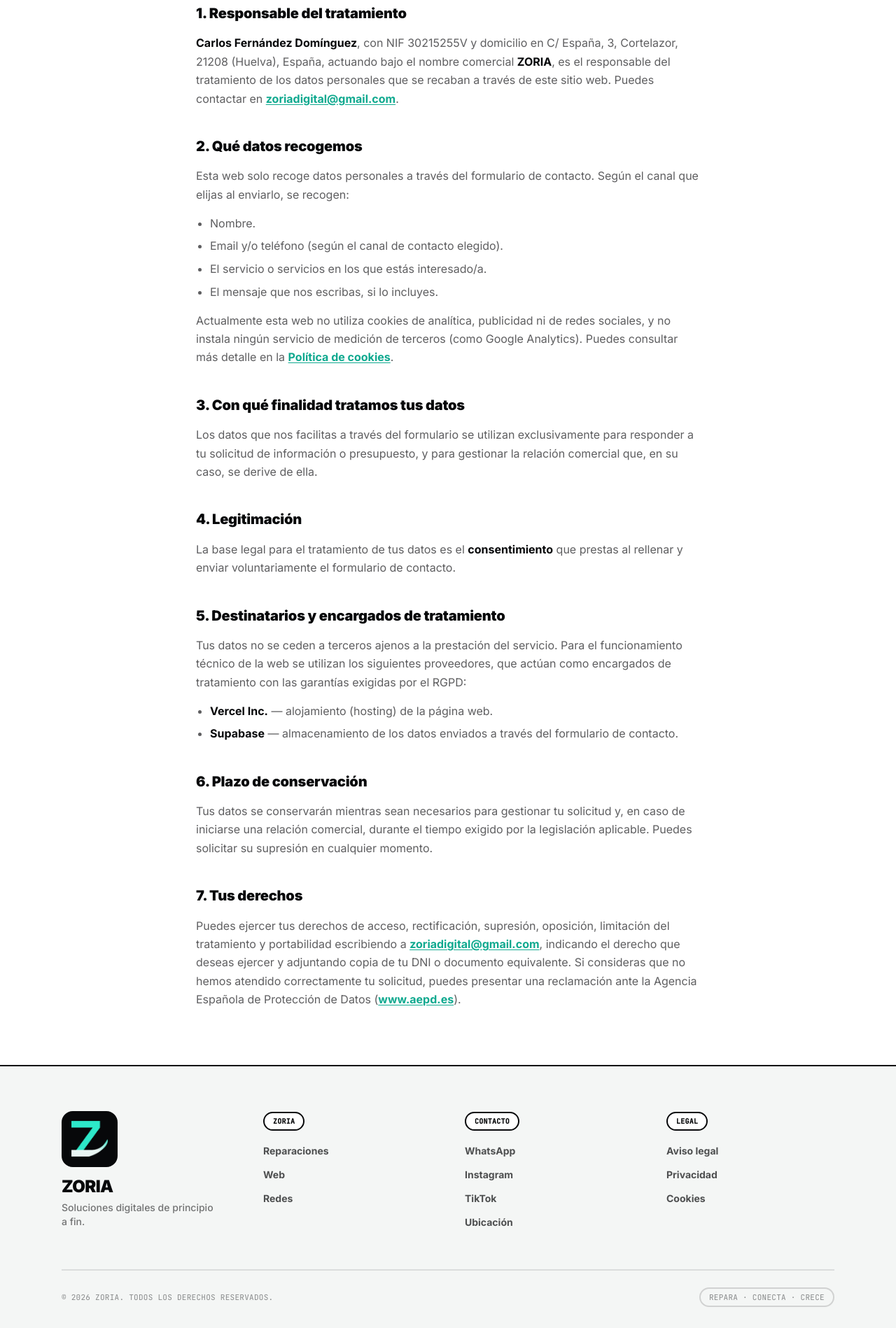
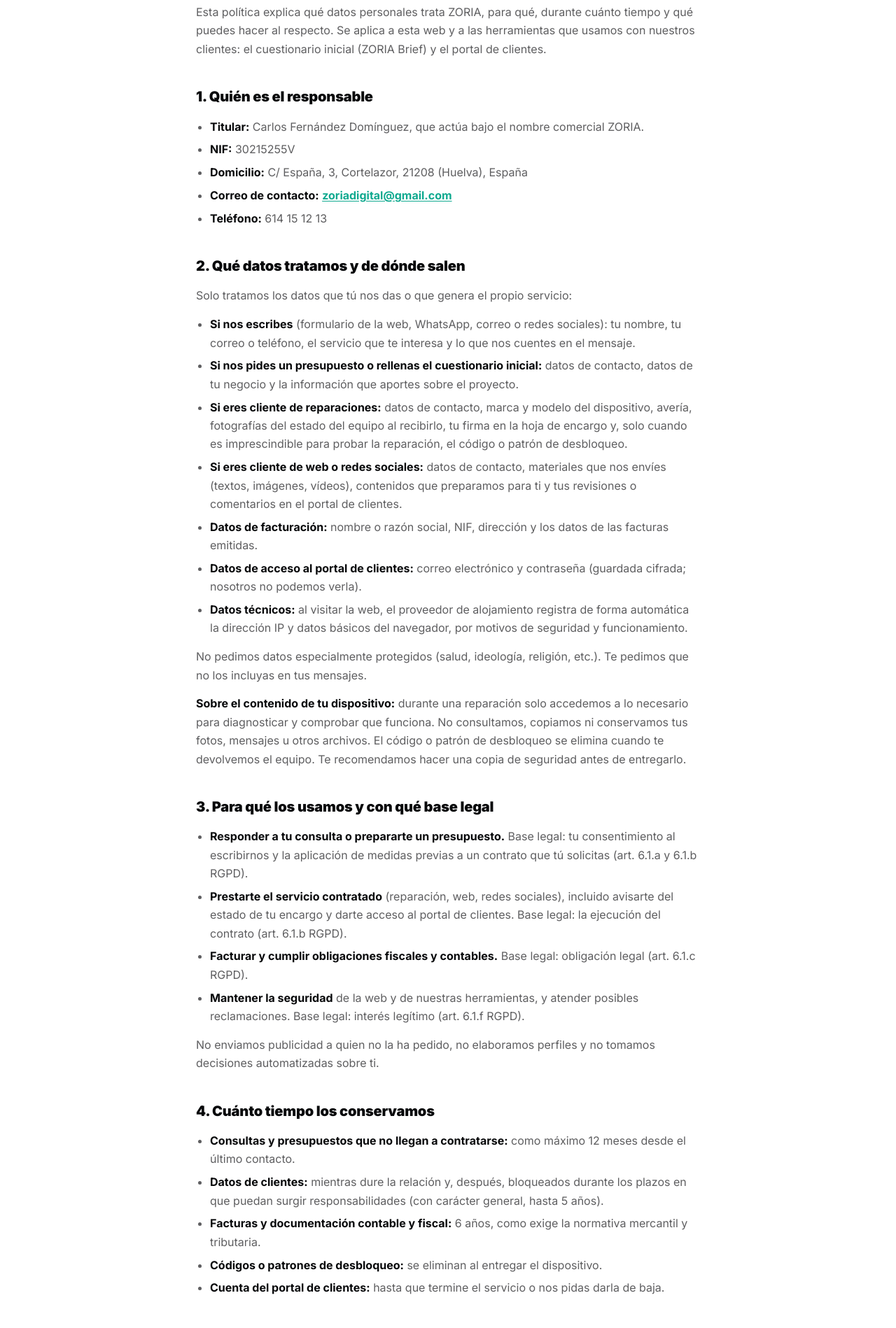
Before and after one commit to carlosfernandezdominguez99-dot/zoria-web, a Next.js app: page /privacidad in a window 1280 px wide. Shown: the part 300-2198 px from the top of the page at 70% size. Built offline with nearby package versions, Linux system fonts and the light colour scheme.

Commit message:
Política de privacidad ampliada y enlaces reales a WhatsApp, Instagram y TikTok en el pie
Co-Authored-By: Claude Opus 5.5 <noreply@anthropic.com>
Claude-Session: https://claude.ai/code/session_01J6EbJZF6HNzuu3YeahV9UG

```diff
--- a/src/app/privacidad/page.tsx
+++ b/src/app/privacidad/page.tsx
@@ -4,100 +4,259 @@ import { TITULAR } from "@/lib/legal";
 
 export const metadata: Metadata = {
   title: "Política de privacidad",
-  description: `Política de privacidad de ${TITULAR.nombreComercial}, conforme al RGPD y la LOPDGDD.`,
+  description: `Cómo trata ${TITULAR.nombreComercial} los datos personales de quienes visitan la web, piden información o son clientes.`,
 };
 
 export default function PrivacidadPage() {
+  const correo = <a href={`mailto:${TITULAR.email}`}>{TITULAR.email}</a>;
+
   return (
     <LegalShell
       eyebrow="Legal"
       titulo="Política de privacidad"
-      actualizado="octubre de 2026"
+      actualizado="7 de octubre de 2026"
     >
       <div className="legal-prose">
-        <h2>1. Responsable del tratamiento</h2>
         <p>
-          <strong>{TITULAR.nombre}</strong>, con NIF {TITULAR.nif} y domicilio
-          en {TITULAR.domicilio}, actuando bajo el nombre comercial{" "}
-          <strong>{TITULAR.nombreComercial}</strong>, es el responsable del
-          tratamiento de los datos personales que se recaban a través de este
-          sitio web. Puedes contactar en{" "}
-          <a href={`mailto:${TITULAR.email}`}>{TITULAR.email}</a>.
+          Esta política explica qué datos personales trata{" "}
+          {TITULAR.nombreComercial}, para qué, durante cuánto tiempo y qué
+          puedes hacer al respecto. Se aplica a esta web y a las herramientas
+          que usamos con nuestros clientes: el cuestionario inicial (ZORIA
+          Brief) y el portal de clientes.
         </p>
 
-        <h2>2. Qué datos recogemos</h2>
-        <p>
-          Esta web solo recoge datos personales a través del formulario de
-          contacto. Según el canal que elijas al enviarlo, se recogen:
-        </p>
+        <h2>1. Quién es el responsable</h2>
         <ul>
-          <li>Nombre.</li>
-          <li>Email y/o teléfono (según el canal de contacto elegido).</li>
-          <li>El servicio o servicios en los que estás interesado/a.</li>
-          <li>El mensaje que nos escribas, si lo incluyes.</li>
+          <li>
+            <strong>Titular:</strong> {TITULAR.nombre}, que actúa bajo el
+            nombre comercial {TITULAR.nombreComercial}.
+          </li>
+          <li>
+            <strong>NIF:</strong> {TITULAR.nif}
+          </li>
+          <li>
+            <strong>Domicilio:</strong> {TITULAR.domicilio}
+          </li>
+          <li>
+            <strong>Correo de contacto:</strong> {correo}
+          </li>
+          <li>
+            <strong>Teléfono:</strong> {TITULAR.telefono}
+          </li>
+        </ul>
+
+        <h2>2. Qué datos tratamos y de dónde salen</h2>
+        <p>Solo tratamos los datos que tú nos das o que genera el propio servicio:</p>
+        <ul>
+          <li>
+            <strong>Si nos escribes</strong> (formulario de la web, WhatsApp,
+            correo o redes sociales): tu nombre, tu correo o teléfono, el
+            servicio que te interesa y lo que nos cuentes en el mensaje.
+          </li>
+          <li>
+            <strong>Si nos pides un presupuesto o rellenas el cuestionario
+            inicial:</strong> datos de contacto, datos de tu negocio y la
+            información que aportes sobre el proyecto.
+          </li>
+          <li>
+            <strong>Si eres cliente de reparaciones:</strong> datos de
+            contacto, marca y modelo del dispositivo, avería, fotografías
+            del estado del equipo al recibirlo, tu firma en la hoja de
+            encargo y, solo cuando es imprescindible para probar la
+            reparación, el código o patrón de desbloqueo.
+          </li>
+          <li>
+            <strong>Si eres cliente de web o redes sociales:</strong> datos
+            de contacto, materiales que nos envíes (textos, imágenes,
+            vídeos), contenidos que preparamos para ti y tus revisiones o
+            comentarios en el portal de clientes.
+          </li>
+          <li>
+            <strong>Datos de facturación:</strong> nombre o razón social,
+            NIF, dirección y los datos de las facturas emitidas.
+          </li>
+          <li>
+            <strong>Datos de acceso al portal de clientes:</strong> correo
+            electrónico y contraseña (guardada cifrada; nosotros no podemos
+            verla).
+          </li>
+          <li>
+            <strong>Datos técnicos:</strong> al visitar la web, el proveedor
+            de alojamiento registra de forma automática la dirección IP y
+            datos básicos del navegador, por motivos de seguridad y
+            funcionamiento.
+          </li>
         </ul>
         <p>
-          Actualmente esta web no utiliza cookies de analítica, publicidad ni
-          de redes sociales, y no instala ningún servicio de medición de
-          terceros (como Google Analytics). Puedes consultar más detalle en
-          la <a href="/cookies">Política de cookies</a>.
+          No pedimos datos especialmente protegidos (salud, ideología,
+          religión, etc.). Te pedimos que no los incluyas en tus mensajes.
+        </p>
+        <p>
+          <strong>Sobre el contenido de tu dispositivo:</strong> durante una
+          reparación solo accedemos a lo necesario para diagnosticar y
+          comprobar que funciona. No consultamos, copiamos ni conservamos
+          tus fotos, mensajes u otros archivos. El código o patrón de
+          desbloqueo se elimina cuando te devolvemos el equipo. Te
+          recomendamos hacer una copia de seguridad antes de entregarlo.
         </p>
 
-        <h2>3. Con qué finalidad tratamos tus datos</h2>
+        <h2>3. Para qué los usamos y con qué base legal</h2>
+        <ul>
+          <li>
+            <strong>Responder a tu consulta o prepararte un presupuesto.</strong>{" "}
+            Base legal: tu consentimiento al escribirnos y la aplicación de
+            medidas previas a un contrato que tú solicitas (art. 6.1.a y
+            6.1.b RGPD).
+          </li>
+          <li>
+            <strong>Prestarte el servicio contratado</strong> (reparación,
+            web, redes sociales), incluido avisarte del estado de tu encargo
+            y darte acceso al portal de clientes. Base legal: la ejecución
+            del contrato (art. 6.1.b RGPD).
+          </li>
+          <li>
+            <strong>Facturar y cumplir obligaciones fiscales y contables.</strong>{" "}
+            Base legal: obligación legal (art. 6.1.c RGPD).
+          </li>
+          <li>
+            <strong>Mantener la seguridad</strong> de la web y de nuestras
+            herramientas, y atender posibles reclamaciones. Base legal:
+            interés legítimo (art. 6.1.f RGPD).
+          </li>
+        </ul>
         <p>
-          Los datos que nos facilitas a través del formulario se utilizan
-          exclusivamente para responder a tu solicitud de información o
-          presupuesto, y para gestionar la relación comercial que, en su
-          caso, se derive de ella.
+          No enviamos publicidad a quien no la ha pedido, no elaboramos
+          perfiles y no tomamos decisiones automatizadas sobre ti.
         </p>
 
-        <h2>4. Legitimación</h2>
+        <h2>4. Cuánto tiempo los conservamos</h2>
+        <ul>
+          <li>
+            <strong>Consultas y presupuestos que no llegan a contratarse:</strong>{" "}
+            como máximo 12 meses desde el último contacto.
+          </li>
+          <li>
+            <strong>Datos de clientes:</strong> mientras dure la relación y,
+            después, bloqueados durante los plazos en que puedan surgir
+            responsabilidades (con carácter general, hasta 5 años).
+          </li>
+          <li>
+            <strong>Facturas y documentación contable y fiscal:</strong> 6
+            años, como exige la normativa mercantil y tributaria.
+          </li>
+          <li>
+            <strong>Códigos o patrones de desbloqueo:</strong> se eliminan al
+            entregar el dispositivo.
+          </li>
+          <li>
+            <strong>Cuenta del portal de clientes:</strong> hasta que termine
+            el servicio o nos pidas darla de baja.
+          </li>
+        </ul>
+
+        <h2>5. Con quién los compartimos</h2>
         <p>
-          La base legal para el tratamiento de tus datos es el{" "}
-          <strong>consentimiento</strong> que prestas al rellenar y enviar
-          voluntariamente el formulario de contacto.
-        </p>
-
-        <h2>5. Destinatarios y encargados de tratamiento</h2>
-        <p>
-          Tus datos no se ceden a terceros ajenos a la prestación del
-          servicio. Para el funcionamiento técnico de la web se utilizan los
-          siguientes proveedores, que actúan como encargados de tratamiento
-          con las garantías exigidas por el RGPD:
+          No vendemos ni cedemos tus datos. Solo acceden a ellos los
+          proveedores que necesitamos para trabajar, que actúan como
+          encargados del tratamiento siguiendo nuestras instrucciones:
         </p>
         <ul>
           <li>
-            <strong>Vercel Inc.</strong> — alojamiento (hosting) de la página
-            web.
+            <strong>Supabase</strong> — base de datos y almacenamiento de
+            archivos, en servidores de la Unión Europea.
           </li>
           <li>
-            <strong>Supabase</strong> — almacenamiento de los datos enviados
-            a través del formulario de contacto.
+            <strong>Vercel</strong> — alojamiento de la web y de nuestras
+            aplicaciones.
+          </li>
+          <li>
+            <strong>Resend</strong> — envío de los correos de aviso.
+          </li>
+          <li>
+            <strong>Google (Gmail)</strong> — correo electrónico con el que
+            te atendemos.
+          </li>
+          <li>
+            <strong>IONOS</strong> — registro del dominio.
           </li>
         </ul>
+        <p>
+          Si nos escribes por WhatsApp, Instagram o TikTok, esas plataformas
+          tratan tus datos según sus propias políticas de privacidad.
+        </p>
+        <p>
+          También podremos comunicar datos a la Administración tributaria, a
+          juzgados o a otras autoridades cuando una ley nos obligue.
+        </p>
 
-        <h2>6. Plazo de conservación</h2>
+        <h2>6. Transferencias fuera de la Unión Europea</h2>
         <p>
-          Tus datos se conservarán mientras sean necesarios para gestionar tu
-          solicitud y, en caso de iniciarse una relación comercial, durante
-          el tiempo exigido por la legislación aplicable. Puedes solicitar su
-          supresión en cualquier momento.
+          Algunos de estos proveedores (Vercel, Resend, Google, Supabase)
+          son empresas de Estados Unidos o pueden tratar datos desde allí.
+          En esos casos la transferencia se ampara en el Marco de Privacidad
+          de Datos UE‑EE. UU. o en las cláusulas contractuales tipo aprobadas
+          por la Comisión Europea. Puedes pedirnos más información en{" "}
+          {correo}.
         </p>
 
         <h2>7. Tus derechos</h2>
+        <p>Puedes, en cualquier momento y sin coste:</p>
+        <ul>
+          <li>Saber qué datos tuyos tenemos y obtener una copia (acceso).</li>
+          <li>Corregir los que sean incorrectos (rectificación).</li>
+          <li>Pedir que los borremos (supresión).</li>
+          <li>Oponerte a un tratamiento o pedir que lo limitemos.</li>
+          <li>Recibir tus datos en un formato reutilizable (portabilidad).</li>
+          <li>
+            Retirar tu consentimiento, sin que ello afecte a lo ya hecho
+            hasta ese momento.
+          </li>
+        </ul>
         <p>
-          Puedes ejercer tus derechos de acceso, rectificación, supresión,
-          oposición, limitación del tratamiento y portabilidad escribiendo a{" "}
-          <a href={`mailto:${TITULAR.email}`}>{TITULAR.email}</a>, indicando
-          el derecho que deseas ejercer y adjuntando copia de tu DNI o
-          documento equivalente. Si consideras que no hemos atendido
-          correctamente tu solicitud, puedes presentar una reclamación ante
+          Para ejercerlos, escribe a {correo} indicando qué derecho quieres
+          ejercer. Te responderemos en el plazo máximo de un mes. Solo te
+          pediremos que acredites tu identidad si tenemos dudas razonables
+          sobre quién hace la solicitud.
+        </p>
+        <p>
+          Si crees que no hemos tratado bien tus datos, puedes reclamar ante
           la Agencia Española de Protección de Datos (
           <a href="https://www.aepd.es" target="_blank" rel="noopener noreferrer">
             www.aepd.es
           </a>
           ).
         </p>
+
+        <h2>8. Cómo protegemos tus datos</h2>
+        <p>
+          Aplicamos medidas razonables para protegerlos: conexiones
+          cifradas, acceso restringido con contraseña y verificación en dos
+          pasos a nuestras herramientas y separación de la información de
+          cada cliente. Ningún sistema es infalible;
+          si se produjera una brecha que te afectara de forma relevante, te
+          avisaríamos y lo comunicaríamos a la autoridad de control cuando
+          proceda.
+        </p>
+
+        <h2>9. Menores de edad</h2>
+        <p>
+          Nuestros servicios no están dirigidos a menores de 14 años. Si
+          eres menor de esa edad, no nos envíes tus datos sin el permiso de
+          tu padre, madre o tutor.
+        </p>
+
+        <h2>10. Cookies</h2>
+        <p>
+          Esta web no usa cookies de analítica ni de publicidad. Tienes el
+          detalle en la <a href="/cookies">Política de cookies</a>.
+        </p>
+
+        <h2>11. Cambios en esta política</h2>
+        <p>
+          Si cambiamos la forma de tratar los datos, actualizaremos esta
+          página y la fecha que aparece arriba. Si el cambio es importante y
+          eres cliente, te avisaremos directamente.
+        </p>
       </div>
     </LegalShell>
   );
--- a/src/components/Footer.tsx
+++ b/src/components/Footer.tsx
@@ -1,4 +1,5 @@
 import ZoriaLogo from "./ZoriaLogo";
+import { WHATSAPP_NUMBER } from "@/lib/config";
 
 const columnas = [
   {
@@ -12,10 +13,9 @@ const columnas = [
   {
     titulo: "Contacto",
     links: [
-      { label: "WhatsApp", href: "#contacto" },
-      { label: "Instagram", href: "#" },
-      { label: "TikTok", href: "#" },
-      { label: "Ubicación", href: "#" },
+      { label: "WhatsApp", href: `https://wa.me/${WHATSAPP_NUMBER}` },
+      { label: "Instagram", href: "https://www.instagram.com/zoriadigital" },
+      { label: "TikTok", href: "https://www.tiktok.com/@zoria8544" },
     ],
   },
   {
@@ -56,6 +56,9 @@ export default function Footer() {
                   <li key={l.label}>
                     <a
                       href={l.href}
+                      {...(l.href.startsWith("http")
+                        ? { target: "_blank", rel: "noopener noreferrer" }
+                        : {})}
                       className="text-sm font-bold text-graphite-950/70 transition-colors duration-200 hover:text-zoria-blueDim"
                     >
                       {l.label}
```
